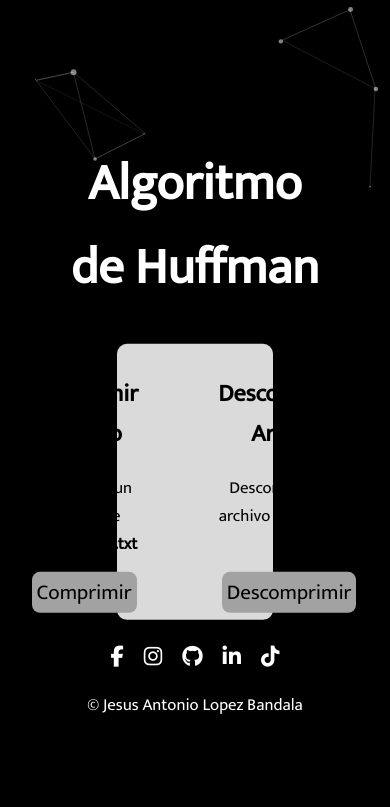
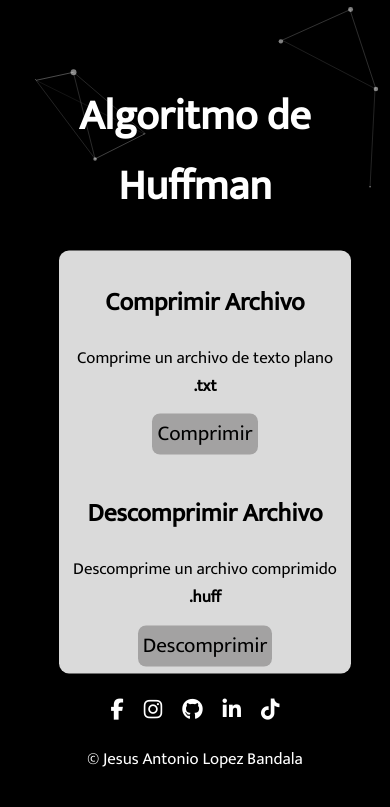
Before and after one commit to JesDev12U/huffman-algorithm, a Flask app: page / in a window 390 px wide. Shown: the top 807 px of the page. Run offline with Flask 3, Linux system fonts and the light colour scheme; some libraries are stand-ins or nearby versions.

Commit message:
Responsive para la página principal

```diff
--- a/static/css/style.css
+++ b/static/css/style.css
@@ -136,3 +136,43 @@ main{
     color: white;
     background-color: #242424;
 }
+
+/*Haz que el contenido sea responsive*/
+@media screen and (max-width: 850px){
+    .container{
+        width: 100%;
+    }
+    .main-bottom{
+        flex-direction: column;
+    }
+    .main-bottom-left{
+        margin-right: 0;
+        margin-bottom: 20px;
+    }
+}
+
+@media screen and (max-width: 527px){
+    .titulo{
+        font-size: 5vh;
+    }
+    .main-bottom-left h2,
+    .main-bottom-right h2{
+        font-size: 3vh;
+    }
+}
+
+/*.container{
+    background-color: rgb(218, 218, 218);
+    width: 50%;
+    align-items: center;
+    justify-content: center;
+    /*Centra el div*/
+    /*margin: auto;
+    /*Bordes redondeados*/
+    /*border-radius: 10px;
+    /*Separacion del borde*/
+    /*padding: 10px;
+    /*Separacion entre elementos*/
+    /*margin-top: 20px;
+    margin-bottom: 20px;
+}*/
```
